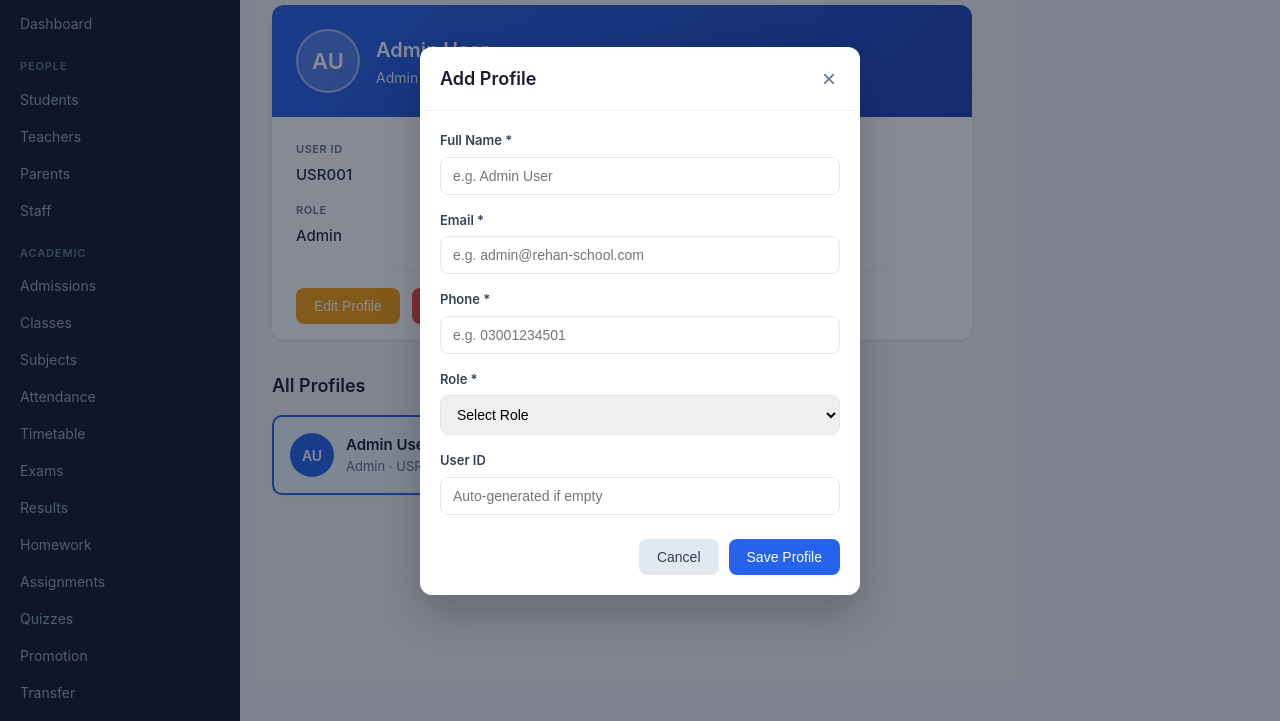
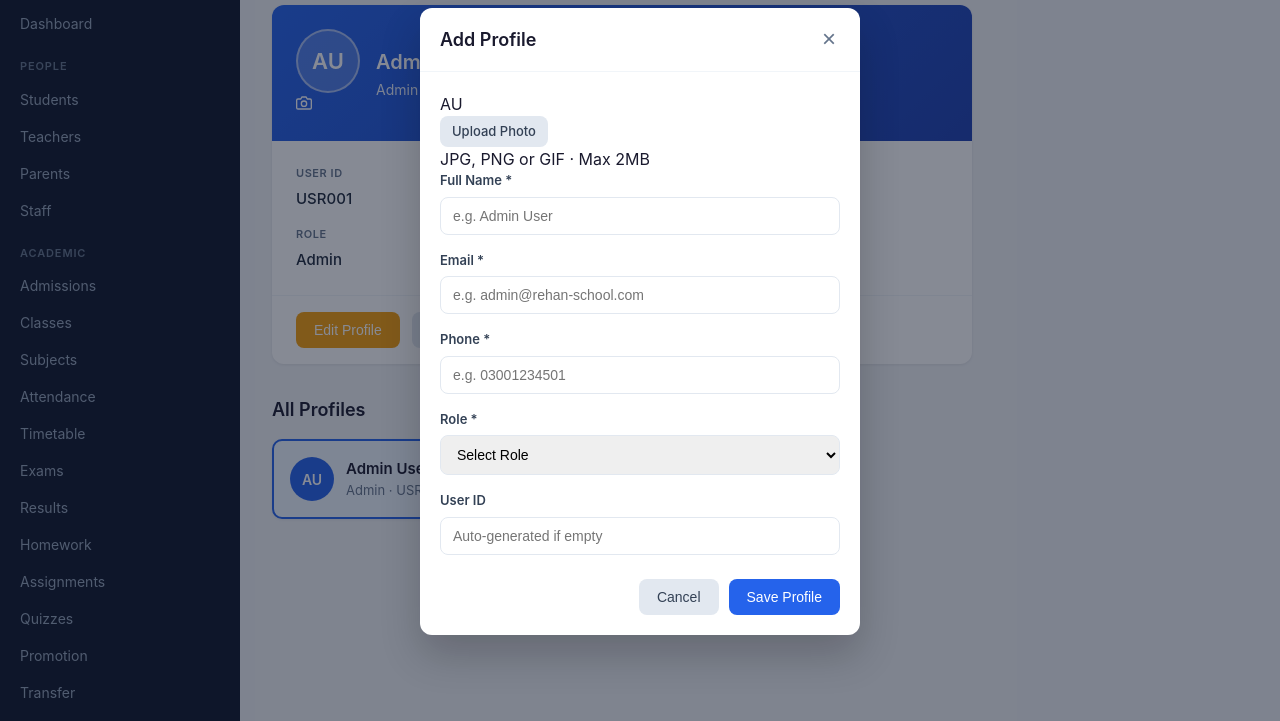
Before and after one commit to rehan-bettry/soomro, a plain HTML site: page index.html in a window 1280 px wide. Both pictures are taken after a click on the button "+ Add Profile". Shown: the part 79-800 px from the top of the page. Drawn offline with Linux system fonts and the light colour scheme; files that its build step writes are made by us from their sources; files whose address does not match are found by name.

Commit message:
Add files via upload

```diff
--- a/index.html
+++ b/index.html
@@ -70,7 +70,17 @@
       <!-- Current Profile Card -->
       <div class="profile-card" id="currentProfileCard">
         <div class="profile-banner">
-          <div class="avatar" id="avatar">AU</div>
+          <div class="avatar-wrap">
+            <div class="avatar" id="avatar">AU</div>
+            <img id="avatarImg" class="avatar-img" alt="Profile" style="display:none;" />
+            <label class="avatar-upload-btn" for="photoInputCurrent" title="Change Photo">
+              <svg width="16" height="16" viewBox="0 0 24 24" fill="none" stroke="currentColor" stroke-width="2">
+                <path d="M23 19a2 2 0 0 1-2 2H3a2 2 0 0 1-2-2V8a2 2 0 0 1 2-2h4l2-3h6l2 3h4a2 2 0 0 1 2 2z"/>
+                <circle cx="12" cy="13" r="4"/>
+              </svg>
+            </label>
+            <input type="file" id="photoInputCurrent" accept="image/*" style="display:none;" />
+          </div>
           <div class="profile-info">
             <h2 id="displayName">Admin User</h2>
             <p id="displayRole">Admin</p>
@@ -96,6 +106,7 @@
         </div>
         <div class="profile-actions">
           <button id="btnEditProfile" class="btn btn-warning">Edit Profile</button>
+          <button id="btnChangePhoto" class="btn btn-secondary">Change Photo</button>
           <button id="btnDeleteProfile" class="btn btn-danger">Remove Profile</button>
         </div>
       </div>
@@ -103,9 +114,7 @@
       <!-- All Profiles List -->
       <section class="profiles-section">
         <h2>All Profiles</h2>
-        <div class="profiles-grid" id="profilesGrid">
-          <!-- Profiles will be rendered here -->
-        </div>
+        <div class="profiles-grid" id="profilesGrid"></div>
       </section>
     </main>
   </div>
@@ -119,6 +128,23 @@
       </div>
       <form id="profileForm">
         <input type="hidden" id="editId" />
+
+        <!-- Photo Upload Section -->
+        <div class="photo-upload-section">
+          <div class="photo-preview-wrap">
+            <div class="photo-preview" id="photoPreview">
+              <span id="photoPreviewInitials">AU</span>
+              <img id="photoPreviewImg" style="display:none;" alt="Preview" />
+            </div>
+            <label class="btn btn-sm btn-secondary photo-upload-label" for="photoInput">
+              Upload Photo
+            </label>
+            <input type="file" id="photoInput" accept="image/*" style="display:none;" />
+            <button type="button" class="btn btn-sm btn-danger" id="btnRemovePhoto" style="display:none;">Remove Photo</button>
+          </div>
+          <p class="photo-hint">JPG, PNG or GIF · Max 2MB</p>
+        </div>
+
         <div class="form-group">
           <label for="name">Full Name *</label>
           <input type="text" id="name" required placeholder="e.g. Admin User" />
```
Also changed, not shown: 1 other file.
